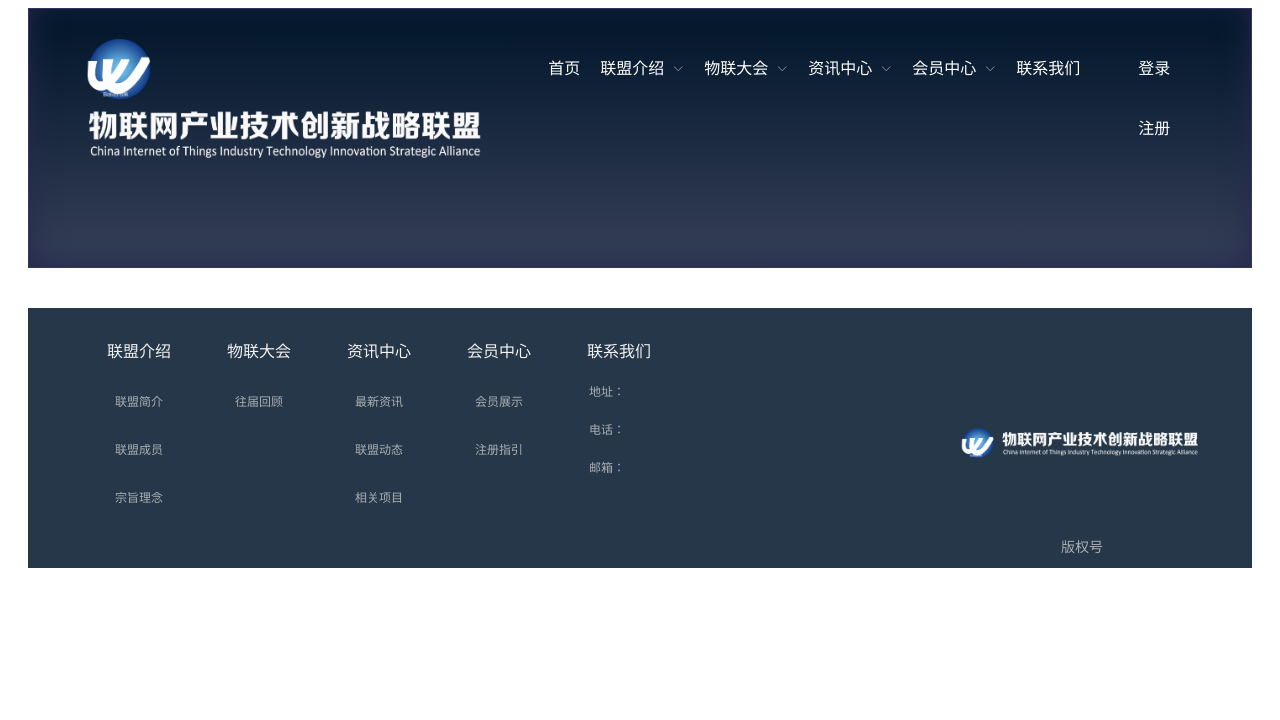
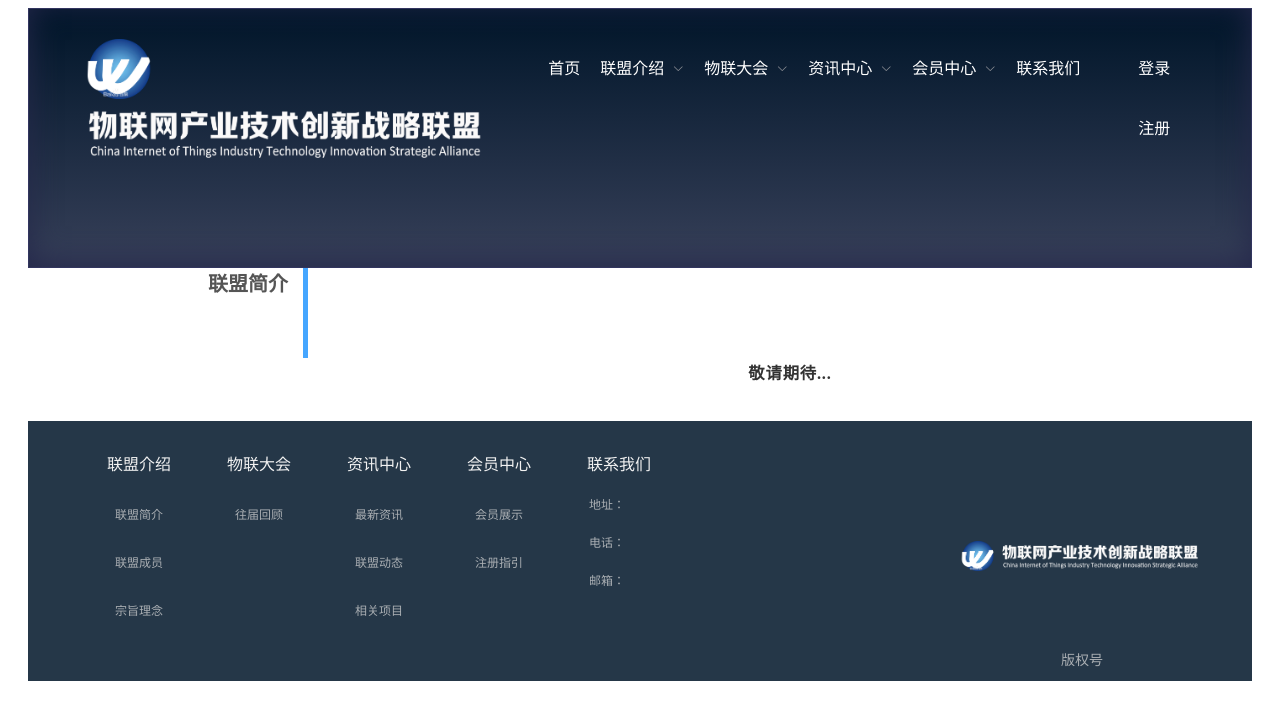
Before and after one commit to hcfw007/CIoTA-Website, a Nuxt app: page /conferences/past-conferences in a window 1280 px wide. Shown: the top 720 px of the page. Built offline with nearby package versions, Linux system fonts and the light colour scheme.

Commit message:
feat: add past-coferences page

```diff
--- /dev/null
+++ b/pages/conferences/past-conferences.vue
@@ -0,0 +1,11 @@
+<template>
+  <div>
+    <h3>敬请期待...</h3>
+  </div>
+</template>
+
+<script>
+export default {
+  layout: 'article'
+}
+</script>
```
